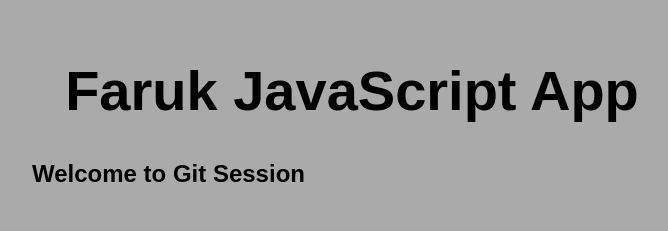
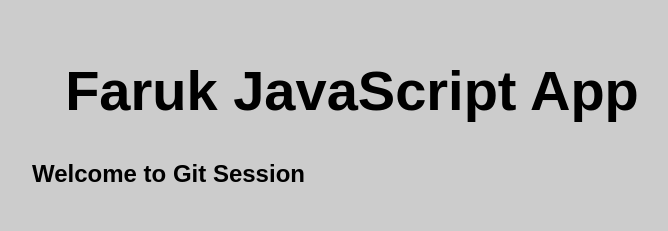
Before and after one commit to umarbashir29/my-first-static-web-app, a website: page src/index.html in a window 1280 px wide. Shown: the whole page, without its empty margins (288-956 px from the left). Drawn offline with Linux system fonts and the light colour scheme.

Commit message:
Update styles.css

```diff
--- a/src/styles.css
+++ b/src/styles.css
@@ -6,7 +6,7 @@ html, body {
   margin: 0;
   border: 0;
   padding: 0;
-  background-color: #aaa;
+  background-color: #ccc;
 }
 
 main {
```
